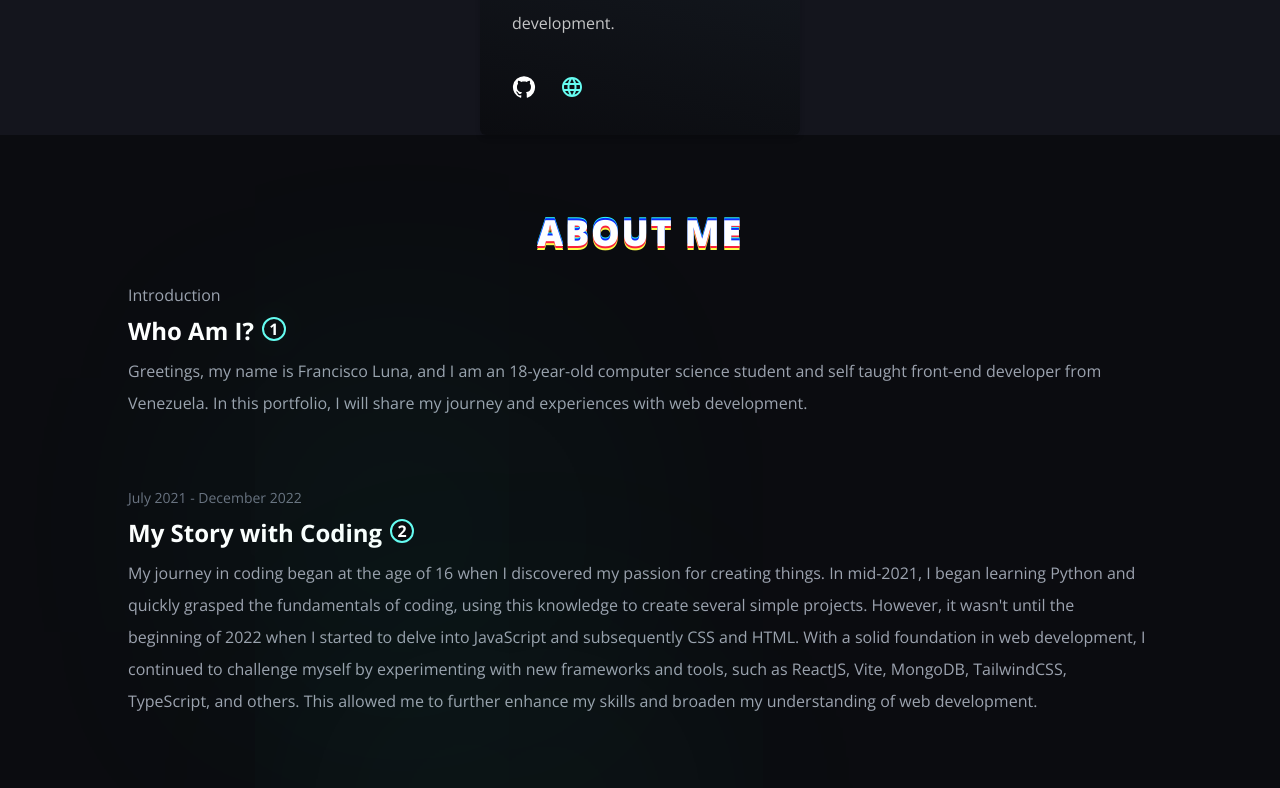
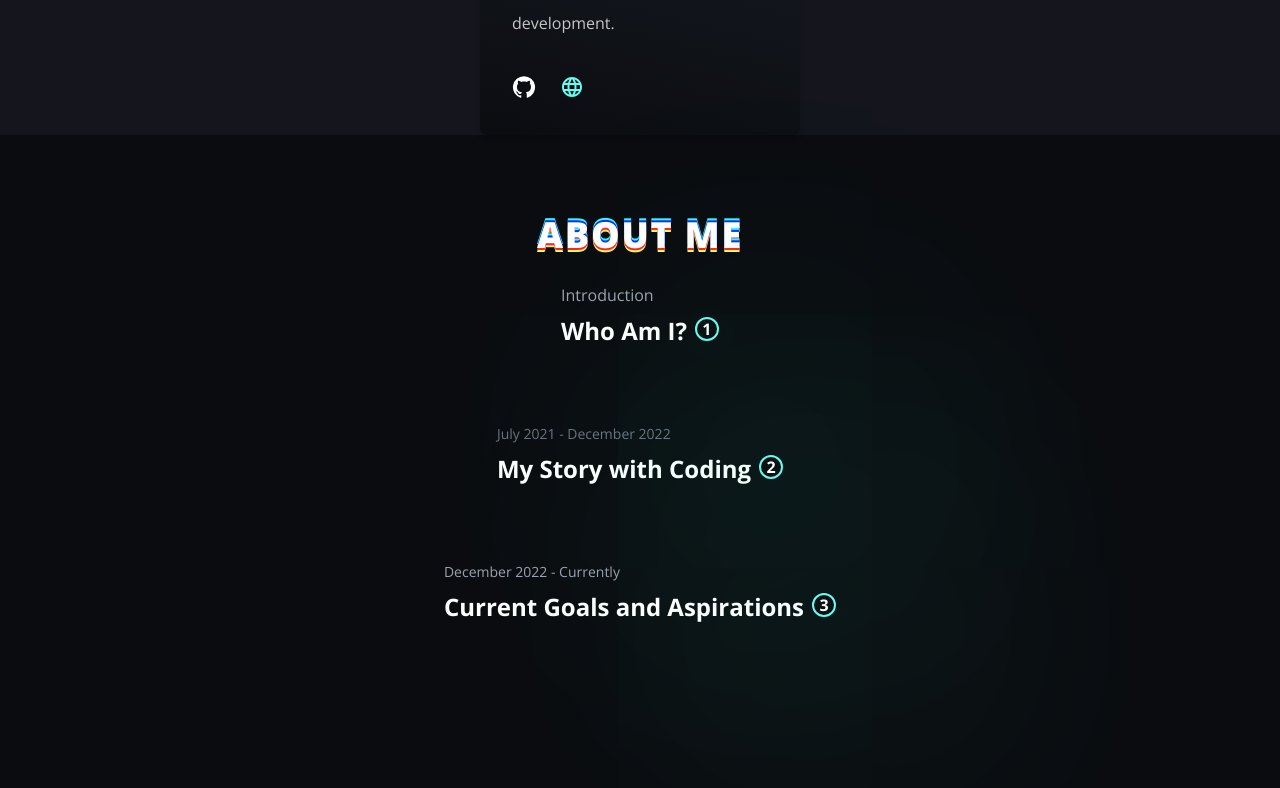
Before and after one commit to franciscoluna-28/portfolio-project-v1, a React (Vite) app: page / in a window 1280 px wide. Shown: the part 2001-2789 px from the top of the page. Built offline with nearby package versions, Linux system fonts and the light colour scheme.

Commit message:
minor changes

```diff
--- a/src/assets/components/Home/Section-3/AboutMeSection.tsx
+++ b/src/assets/components/Home/Section-3/AboutMeSection.tsx
@@ -26,10 +26,10 @@ const AboutMeSection = () => {
               </div>
 
               <p className="mb-4 text-base leading-loose font-normal text-gray-400 w-full pt-2 text-left">
-                Greetings, my name is Francisco Luna, and I am an 18-year-old
+{/*                 Greetings, my name is Francisco Luna, and I am an 18-year-old
                 computer science student and self taught front-end developer
                 from Venezuela. In this portfolio, I will share my journey and
-                experiences with web development.
+                experiences with web development. */}
               </p>
 {/*               <img
                 className="pt-6 overflow-hidde shadow-md hover:scale-105 duration-500 h-96 m-auto"
@@ -56,7 +56,7 @@ const AboutMeSection = () => {
               </div>
 
               <p className="text-base text-left leading-loose font-normal text-gray-400 dark:text-gray-400 w-full pt-2 m-auto">
-                My journey in coding began at the age of 16 when I discovered my
+{/*                 My journey in coding began at the age of 16 when I discovered my
                 passion for creating things. In mid-2021, I began learning
                 Python and quickly grasped the fundamentals of coding, using
                 this knowledge to create several simple projects. However, it
@@ -66,7 +66,7 @@ const AboutMeSection = () => {
                 by experimenting with new frameworks and tools, such as ReactJS,
                 Vite, MongoDB, TailwindCSS, TypeScript, and others. This allowed
                 me to further enhance my skills and broaden my understanding of
-                web development.
+                web development. */}
               </p>
 {/*               <img
                 className="pt-12 overflow-hidden shadow-md hover:scale-105 duration-500 h-96 w-fit m-auto"
@@ -89,7 +89,7 @@ const AboutMeSection = () => {
                 </span>
               </div>
               <p className="text-base text-left leading-loose font-normal text-gray-400 m-auto w-full dark:text-gray-400 pt-2">
-                Currently, my main goal is to collaborate with new people and
+{/*                 Currently, my main goal is to collaborate with new people and
                 companies to expand my knowledge and skills in both Front End
                 and Back End development. I aspire to work with the MERN
                 (MongoDB, Express.JS, ReactJS, and NodeJS) stack and improve my
@@ -99,7 +99,7 @@ const AboutMeSection = () => {
                 horizons and gain valuable experience in developing real-world
                 applications. I am eager to contribute to projects and to learn
                 from experienced developers, and I believe that working
-                collaboratively is the best way to achieve these goals.
+                collaboratively is the best way to achieve these goals. */}
               </p>
 {/*               <img
                 className="pt-12 overflow-hidde shadow-md hover:scale-105 duration-500 h-96 m-auto"
--- a/src/assets/interfaces/CardInterface.ts
+++ b/src/assets/interfaces/CardInterface.ts
@@ -2,4 +2,7 @@ export interface Card {
     projectImageURL: string;
     projectName: string;
     projectDescription: string;
+    projectGitHubLink: string;
+    projectPublicURL: string;
+
 }
```
